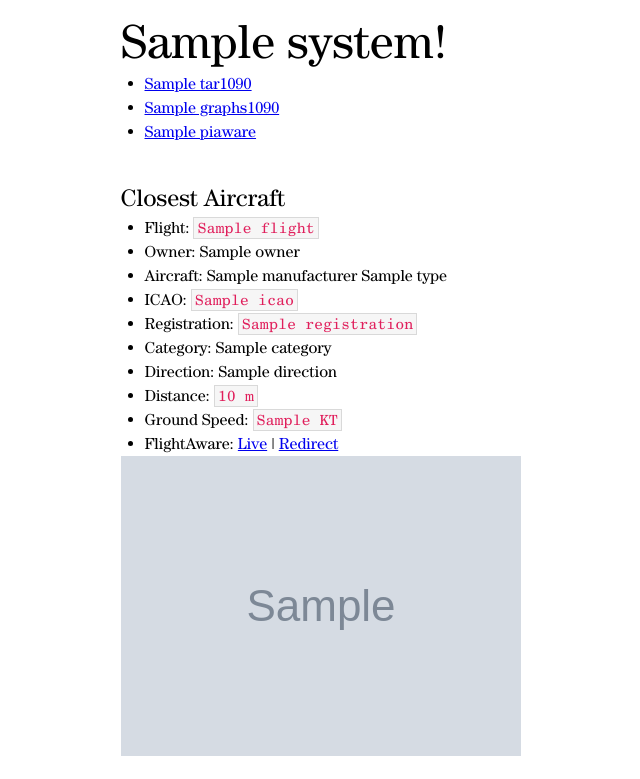
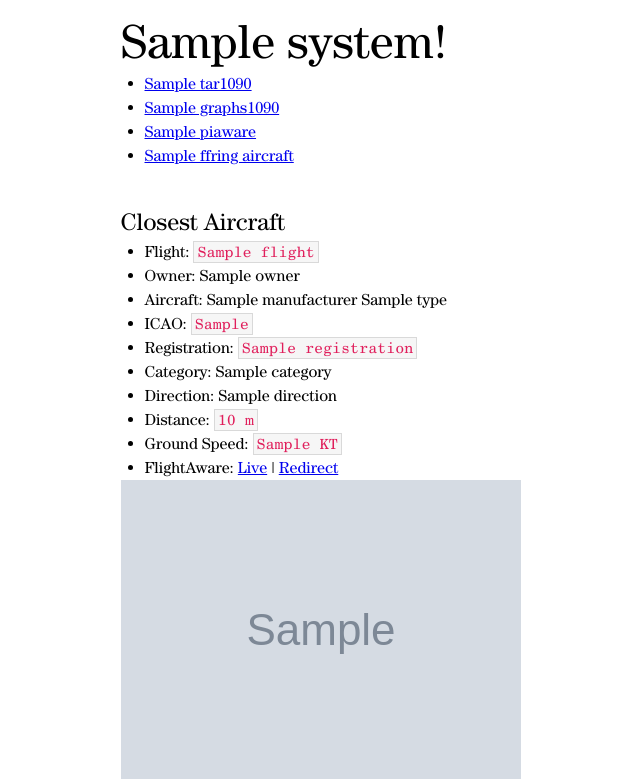
Before and after one commit to herereadthis/ffring, a Flask app: template templates/index.html in a window 1280 px wide. Shown: the top 779 px of the page, without its empty margins (47-687 px from the left). Run offline with Flask 2, Linux system fonts and the light colour scheme; the template is opened without the code that fills it: most values are stand-ins (such as "Sample title", 1, 10 or a date in 2020); grey boxes marked "Sample" are stand-in pictures.

Commit message:
json responses

```diff
--- a/app.py
+++ b/app.py
@@ -1,12 +1,11 @@
-import json
 import uuid
 import adsb_tools.timezone
 import adsb_tools.receiver
 from adsb_tools.aircraft import Aircraft
 import adsb_tools.weather
-from pprint import pprint
-
-from flask import Flask, jsonify, render_template, session
+# from pprint import pprint
+from flask import Flask, render_template, session, request
+from src.utils.flask_utils import return_json
 
 app = Flask(__name__)
 app.secret_key = str(uuid.uuid4())
@@ -26,6 +25,10 @@ stuff = {
         'piaware': {
             'label': 'PiAware',
             'url': f'{base_adsb_url}'
+        },
+        'ffring_aircraft': {
+            'label': 'Ffring Aircraft',
+            'url': 'aircraft'
         },
         'urls': {
             'aircraft': f'{base_adsb_url}/data/aircraft.json',
@@ -65,7 +68,7 @@ def get_index():
     aircraft = Aircraft(base_adsb_url, base_lat, base_lon)
     icao_24 = aircraft.nearest_aircraft['icao_24']
 
-    session_icao = session.get('nearest_aircraft', {}).get('icao')
+    session_icao = session.get('nearest_aircraft', {}).get('icao_24')
     print(f"\nPrevious session icao is: {session_icao}")
     print(f"Current nearest_aircraft_icao is: {icao_24}")
 
@@ -77,24 +80,41 @@ def get_index():
         aircraft.map_static_aircraft_options(session.get('nearest_aircraft'))
     session['nearest_aircraft'] = aircraft.nearest_aircraft
 
-    stuff['weather_report'] = weather_report
-    stuff['receiver_options'] = receiver_options
-    stuff['local_timezone_name'] = session.get('local_timezone_name')
-    stuff['nearest_aircraft'] = session.get('nearest_aircraft')
+    params = {
+        'system': stuff['system'],
+        'weather_report': weather_report,
+        'receiver_options': receiver_options,
+        'local_timezone_name': session.get('local_timezone_name'),
+        'nearest_aircraft': session.get('nearest_aircraft')
+    }
+    params['system']['ffring_aircraft']['url'] = f"{request.url_root}{params['system']['ffring_aircraft']['url']}"
 
+    return render_template('index.html', **params)
+
+
+@app.route('/aircraft', methods=['GET'])
+@return_json
+def get_all_aircraft():
+    """
+    Returns JSON of all aircraft messges, augmented with options.
+    """
+    receiver_options = adsb_tools.receiver.get_receiver(base_adsb_url)
+    base_lat = receiver_options["lat"]
+    base_lon = receiver_options["lon"]
+    aircraft = Aircraft(base_adsb_url, base_lat, base_lon)
     print(aircraft.aircraft_list)
 
-    return render_template('index.html', **stuff)
+    return aircraft.aircraft_list
 
 
-@app.route('/users/<username>')
-def get_user(username):
-    with open('static/users.json') as f:
-        users = json.load(f)
-        user = users.get(username)
-        if user is None:
-            return jsonify({'error': 'User not found'}), 404
-        return jsonify(user)
+# @app.route('/users/<username>')
+# def get_user(username):
+#     with open('static/users.json') as f:
+#         users = json.load(f)
+#         user = users.get(username)
+#         if user is None:
+#             return jsonify({'error': 'User not found'}), 404
+#         return jsonify(user)
 
 if __name__ == "__main__":
     app.run(host="0.0.0.0", port="8083", debug=True)
--- a/requirements.txt
+++ b/requirements.txt
@@ -1,3 +1,3 @@
 flask==2.2.3
 requests==2.28.2
-adsb_tools==0.1.29
+adsb_tools==0.1.30
--- a/templates/index.html
+++ b/templates/index.html
@@ -8,6 +8,7 @@
         <li class="list_item"><a href="{{ system['tar1090']['url'] }}">{{ system['tar1090']['label'] }}</a></li>
         <li class="list_item"><a href="{{ system['graphs1090']['url'] }}">{{ system['graphs1090']['label'] }}</a></li>
         <li class="list_item"><a href="{{ system['piaware']['url'] }}">{{ system['piaware']['label'] }}</a></li>
+        <li class="list_item"><a href="{{ system['ffring_aircraft']['url'] }}">{{ system['ffring_aircraft']['label'] }}</a></li>
     </ul>
     <h2>Closest Aircraft</h2>
     <ul>
@@ -20,7 +21,7 @@
         </li>
         <li class="list_item">Owner: {{ nearest_aircraft['owner'] }}</li>
         <li class="list_item">Aircraft: {{ nearest_aircraft['manufacturer'] }} {{ nearest_aircraft['type'] }}</li>
-        <li class="list_item">ICAO: <span class="code_text">{{ nearest_aircraft['icao'] }}</span></li>
+        <li class="list_item">ICAO: <span class="code_text">{{ nearest_aircraft['icao_24'] }}</span></li>
         <li class="list_item">Registration: <span class="code_text">{{ nearest_aircraft['registration'] }}</span></li>
         <li class="list_item">Category: {{ nearest_aircraft['category'] }}</li>
         <li class="list_item">Direction: {{ nearest_aircraft['direction'] }}</li>
```
Also changed, not shown: src/utils/flask_utils.py (added, +19 -0 lines).
